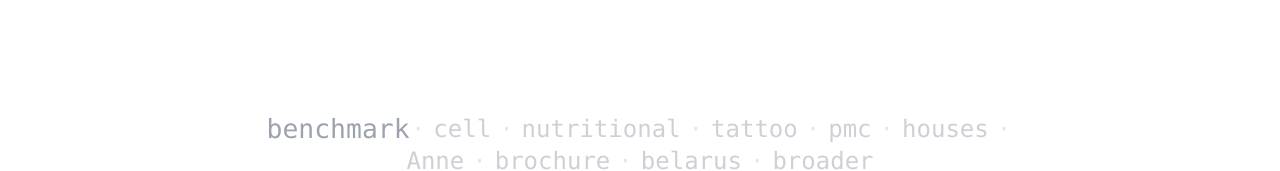
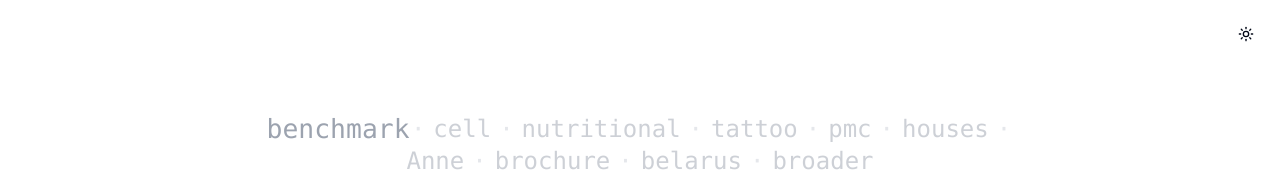
Before and after one commit to iltaek/typewriter, a Next.js app: page / in a window 1280 px wide. Shown: the top 171 px of the page. Built offline with nearby package versions, Linux system fonts and the light colour scheme.

Commit message:
Add light/dark mode

```diff
--- a/app/layout.tsx
+++ b/app/layout.tsx
@@ -1,5 +1,7 @@
 import type { Metadata } from 'next';
 import { GeistMono } from 'geist/font';
+import { ThemeProvider } from '@/components/providers/theme-provider';
+import { ThemeSwitch } from '@/components/ui/theme-switch';
 import './globals.css';
 
 export const metadata: Metadata = {
@@ -10,8 +12,16 @@ export const metadata: Metadata = {
 export default function RootLayout({ children }: { children: React.ReactNode }) {
   return (
     <html lang="en" suppressHydrationWarning>
-      <body className={GeistMono.className} suppressHydrationWarning>
-        {children}
+      <body className={GeistMono.className}>
+        <ThemeProvider
+          attribute="class"
+          defaultTheme="system"
+          enableSystem
+          disableTransitionOnChange
+        >
+          <ThemeSwitch />
+          {children}
+        </ThemeProvider>
       </body>
     </html>
   );
--- /dev/null
+++ b/components/providers/theme-provider.tsx
@@ -0,0 +1,8 @@
+'use client';
+
+import { ThemeProvider as NextThemesProvider } from 'next-themes';
+import { type ThemeProviderProps } from 'next-themes/dist/types';
+
+export function ThemeProvider({ children, ...props }: ThemeProviderProps) {
+  return <NextThemesProvider {...props}>{children}</NextThemesProvider>;
+}
--- /dev/null
+++ b/components/ui/theme-switch.tsx
@@ -0,0 +1,22 @@
+'use client';
+
+import { Moon, Sun } from 'lucide-react';
+import { useTheme } from 'next-themes';
+import { Button } from './button';
+
+export function ThemeSwitch() {
+  const { theme, setTheme } = useTheme();
+
+  return (
+    <Button
+      variant="ghost"
+      size="icon"
+      className="fixed top-4 right-4"
+      onClick={() => setTheme(theme === 'light' ? 'dark' : 'light')}
+    >
+      <Sun className="h-[1.5rem] w-[1.5rem] rotate-0 scale-100 transition-all dark:-rotate-90 dark:scale-0" />
+      <Moon className="absolute h-[1.5rem] w-[1.5rem] rotate-90 scale-0 transition-all dark:rotate-0 dark:scale-100" />
+      <span className="sr-only">Toggle theme</span>
+    </Button>
+  );
+}
--- a/package.json
+++ b/package.json
@@ -19,6 +19,7 @@
     "geist": "^1.3.1",
     "lucide-react": "^0.454.0",
     "next": "14.2.16",
+    "next-themes": "0.3.0",
     "react": "^18",
     "react-dom": "^18",
     "tailwind-merge": "^2.5.4",
--- a/tailwind.config.ts
+++ b/tailwind.config.ts
@@ -1,11 +1,12 @@
-import type { Config } from "tailwindcss";
+import type { Config } from 'tailwindcss';
 
 const config: Config = {
-    darkMode: ["class"],
+  darkMode: ['class'],
   content: [
-    "./pages/**/*.{js,ts,jsx,tsx,mdx}",
-    "./components/**/*.{js,ts,jsx,tsx,mdx}",
-    "./app/**/*.{js,ts,jsx,tsx,mdx}",
+    './pages/**/*.{ts,tsx}',
+    './components/**/*.{ts,tsx}',
+    './app/**/*.{ts,tsx}',
+    './src/**/*.{ts,tsx}',
   ],
   theme: {
     extend: {
@@ -14,31 +15,31 @@ const config: Config = {
         foreground: 'hsl(var(--foreground))',
         card: {
           DEFAULT: 'hsl(var(--card))',
-  				foreground: 'hsl(var(--card-foreground))'
+          foreground: 'hsl(var(--card-foreground))',
         },
         popover: {
           DEFAULT: 'hsl(var(--popover))',
-  				foreground: 'hsl(var(--popover-foreground))'
+          foreground: 'hsl(var(--popover-foreground))',
         },
         primary: {
           DEFAULT: 'hsl(var(--primary))',
-  				foreground: 'hsl(var(--primary-foreground))'
+          foreground: 'hsl(var(--primary-foreground))',
         },
         secondary: {
           DEFAULT: 'hsl(var(--secondary))',
-  				foreground: 'hsl(var(--secondary-foreground))'
+          foreground: 'hsl(var(--secondary-foreground))',
         },
         muted: {
           DEFAULT: 'hsl(var(--muted))',
-  				foreground: 'hsl(var(--muted-foreground))'
+          foreground: 'hsl(var(--muted-foreground))',
         },
         accent: {
           DEFAULT: 'hsl(var(--accent))',
-  				foreground: 'hsl(var(--accent-foreground))'
+          foreground: 'hsl(var(--accent-foreground))',
         },
         destructive: {
           DEFAULT: 'hsl(var(--destructive))',
-  				foreground: 'hsl(var(--destructive-foreground))'
+          foreground: 'hsl(var(--destructive-foreground))',
         },
         border: 'hsl(var(--border))',
         input: 'hsl(var(--input))',
@@ -48,16 +49,17 @@ const config: Config = {
           '2': 'hsl(var(--chart-2))',
           '3': 'hsl(var(--chart-3))',
           '4': 'hsl(var(--chart-4))',
-  				'5': 'hsl(var(--chart-5))'
-  			}
+          '5': 'hsl(var(--chart-5))',
+        },
       },
       borderRadius: {
         lg: 'var(--radius)',
         md: 'calc(var(--radius) - 2px)',
-  			sm: 'calc(var(--radius) - 4px)'
-  		}
-  	}
+        sm: 'calc(var(--radius) - 4px)',
       },
-  plugins: [require("tailwindcss-animate")],
+    },
+  },
+  plugins: [],
 };
+
 export default config;
```
Also changed, not shown: 1 other file (tests, documents, lock files or other folders). Lines whose indentation alone changed are shown as unchanged.
